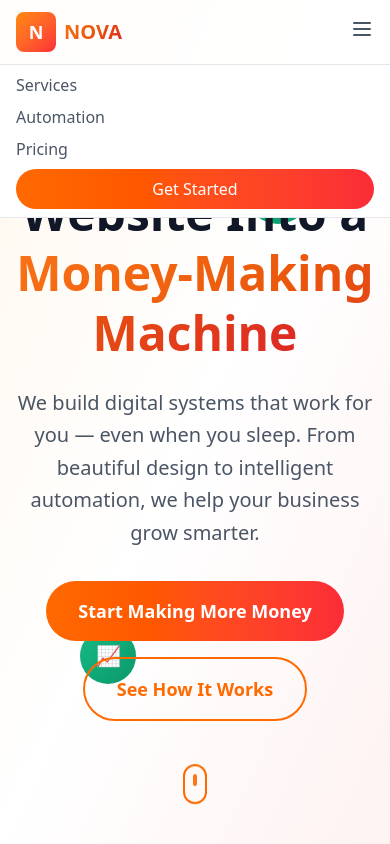
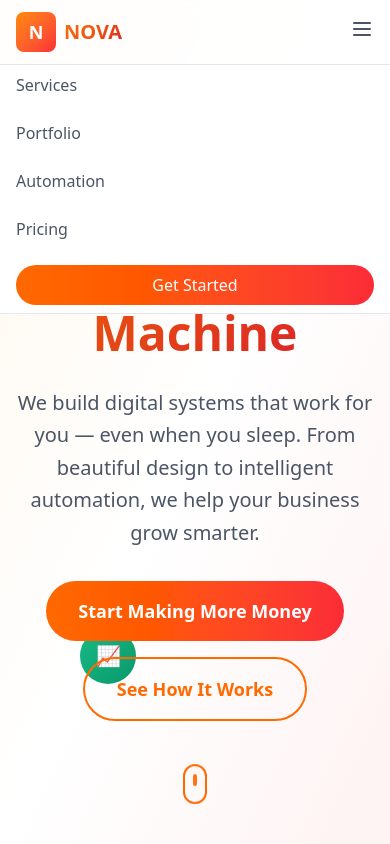
Before and after one commit to samueldobi/Innova-Digital, a React (Vite) app: page / in a window 390 px wide. Both pictures are taken after a click on the button 362 px from the left and 29 px from the top of the page. Shown: the top 844 px of the page. Built offline with nearby package versions, Linux system fonts and the light colour scheme.

Commit message:
add: added spacing to the navbar elements

```diff
--- a/src/components/Navbar.jsx
+++ b/src/components/Navbar.jsx
@@ -88,30 +88,31 @@ const Navbar = () => {
       {/* Mobile Dropdown Menu with Smooth Animation */}
       <div
         className={`md:hidden overflow-hidden transition-all duration-500 ease-in-out ${
-          menuOpen ? "max-h-60 opacity-100" : "max-h-0 opacity-0"
+          menuOpen ? "max-h-80 opacity-100" : "max-h-0 opacity-0"
         }`}
       >
-        <div className="flex flex-col items-start px-4 py-2 space-y-2 bg-white border-t border-gray-200">
-         <Link to ="/"
-            href="#services"
+        <div className="flex flex-col items-start px-4 py-2 space-y-6 bg-white border-t border-gray-200">
+         <Link to ="/services"
             className="text-gray-600 hover:text-orange-500 transition-colors w-full"
           >
             Services
           </Link>
-         <Link to ="/"
-            href="#automation"
+         <Link to ="/portfolio"
+            className="text-gray-600 hover:text-orange-500 transition-colors w-full"
+          >
+            Portfolio
+          </Link>
+         <Link to ="/automation"
             className="text-gray-600 hover:text-orange-500 transition-colors w-full"
           >
             Automation
           </Link>
-         <Link to ="/"
-            href="#pricing"
+         <Link to ="/pricing"
             className="text-gray-600 hover:text-orange-500 transition-colors w-full"
           >
             Pricing
           </Link>
-         <Link to ="/"
-            href="#contact"
+         <Link to ="/contact"
             className="bg-gradient-to-r from-orange-500 to-red-500 text-white px-6 py-2 rounded-full hover:shadow-lg transition-all duration-300 transform hover:scale-105 w-full text-center"
           >
             Get Started
--- a/src/index.css
+++ b/src/index.css
@@ -47,3 +47,24 @@
     background: linear-gradient(135deg, #10b981, #059669);
     animation: pulse 2s infinite;
 }
+/* Vertical Scroll */
+.scroll-container {
+  display: flex;
+  gap: 1rem;
+  overflow-x: auto;
+  padding: 1rem;
+  scroll-snap-type: x mandatory;
+}
+
+.scroll-container::-webkit-scrollbar {
+  display: none; /* optional: hide scrollbar */
+}
+
+.scroll-item {
+  min-width: 60%;
+  height: 150px;
+  /* background: lightblue; */
+  border-radius: 8px;
+  flex-shrink: 0;
+  scroll-snap-align: start;
+}
--- a/src/pages/Home.jsx
+++ b/src/pages/Home.jsx
@@ -358,12 +358,12 @@ const Home = () => {
 
 
         {/*  Why Choose Us*/}
-        <div className="py-20 bg-white">
+        <div className="why-choosepy-20 bg-white">
       <div className="max-w-7xl mx-auto px-4 sm:px-6 lg:px-8">
         {/* Header */}
         <div className="text-center mb-16">
           <h2 className="text-4xl md:text-5xl font-bold text-gray-900 mb-6">
-            Why Choose <span className="gradient-text">DigitalFlow</span>
+            Why Choose <span className="gradient-text">Nova</span>
           </h2>
           <p className="text-xl text-gray-600">
             We're not here to sell you a site. We're here to help you make more
@@ -372,7 +372,7 @@ const Home = () => {
         </div>
 
         {/* Feature Cards */}
-        <div className="grid md:grid-cols-2 lg:grid-cols-3 gap-8">
+        <div className=" grid md:grid-cols-2 lg:grid-cols-3 gap-8">
           {features.map((feature, index) => (
             <div key={index} className="text-center p-6">
               <div
```
